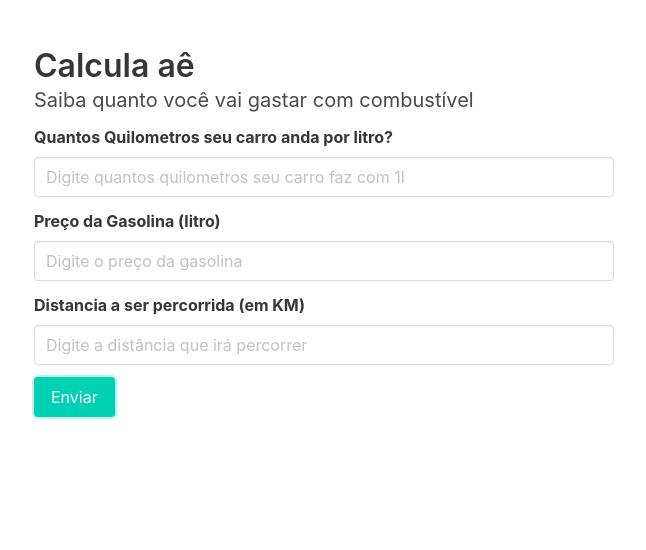
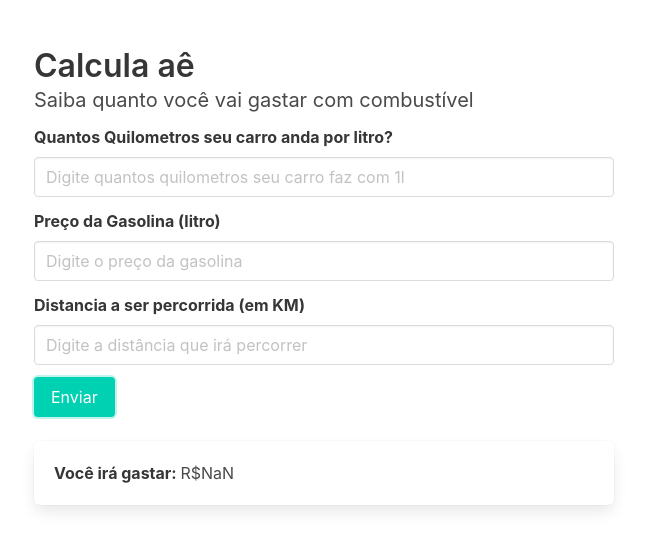
Before and after one commit to pedrogustavo/calculaae, a React (Create React App) app: page / in a window 1280 px wide. Both pictures are taken after a click on the button "Enviar". Shown: the top 550 px of the page, without its empty margins (316-962 px from the left). Built offline with nearby package versions, Linux system fonts and the light colour scheme.

Commit message:
Create result and calculate

```diff
--- a/src/App.js
+++ b/src/App.js
@@ -1,6 +1,7 @@
-import React, { Component } from 'react';
+import React, { Component } from 'react'
 import Title from './components/Title'
 import { Form } from './components/Form'
+import Result from './components/Result'
 
 class App extends Component {
   constructor() {
@@ -9,15 +10,28 @@ class App extends Component {
     this.state = {
       kmLitroCarro: '',
       precoGasolina: '',
-      distancia: ''
+      distancia: '',
+      result: false
     }
 
     this.handleChange = (field) => (e) => {
       this.setState({ [field]: e.target.value})
     }
 
+    this.calculate = (state) => {
+      const distancia = this.state.distancia
+      const precoGasolina = this.state.precoGasolina
+      const kmLitroCarro = this.state.kmLitroCarro
+
+      let mediaConsumo = distancia / kmLitroCarro
+      let mediaConsumoFinal = mediaConsumo.toFixed(2)
+
+      let precoFinal = precoGasolina * mediaConsumoFinal
+      return precoFinal
+    }
+
     this.handleClick = () => {
-      console.log(this.state)
+      this.setState({ result: true })
     }
   }
 
@@ -28,6 +42,8 @@ class App extends Component {
           <div className="column is-half is-offset-one-quarter">
             <Title title="Calcula aê" subTitle="Saiba quanto você vai gastar com combustível" />
             <Form {...this.state} handleChange={this.handleChange} handleClick={this.handleClick} />
+            <br />
+            {this.state.result && <Result calculate={this.calculate()}/>}
           </div>
         </div>
       </section>
--- /dev/null
+++ b/src/components/Result.js
@@ -0,0 +1,18 @@
+import React from 'react'
+
+const Result = ({ calculate }) => (
+    <div className='box'>
+        <article className='media'>
+            <div className='media-content'>
+                <div className='content'>
+                    <p>
+                    <strong>Você irá gastar: </strong>R${calculate}
+
+                    </p>
+                </div>
+            </div>
+        </article>
+    </div>
+)
+
+export default Result
```
